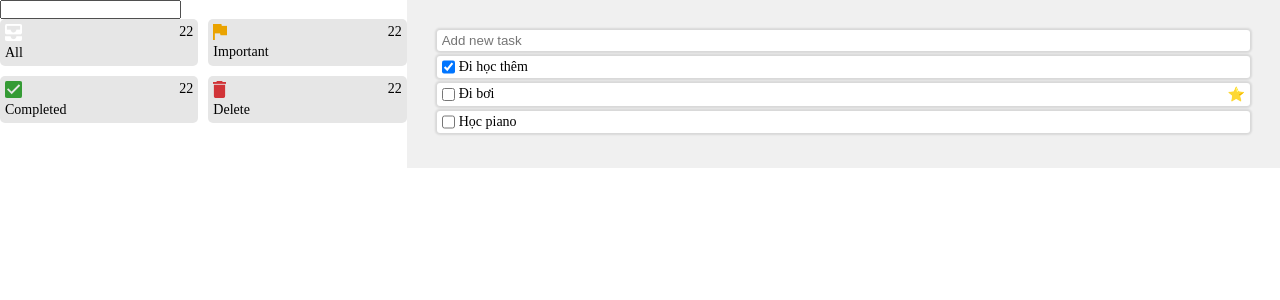
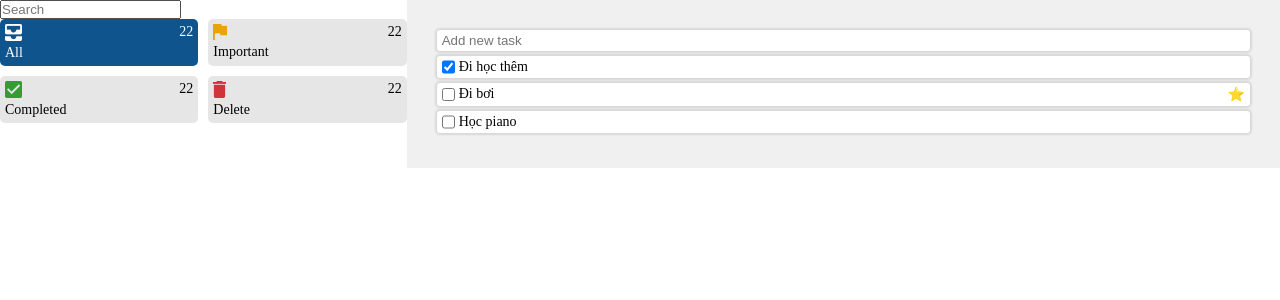
Before and after one commit to antking19/todoapp-holetex-02-04-2025, a React (Vite) app: page / in a window 1280 px wide. Shown: the top 300 px of the page. Built offline with nearby package versions, Linux system fonts and the light colour scheme.

Commit message:
Luu thong tin filter type dang lua chon

```diff
--- a/src/components/FilterPanel.css
+++ b/src/components/FilterPanel.css
@@ -10,6 +10,11 @@
     justify-content: space-between;
 }
 
+.filter-item.selected {
+    background-color: #0f548c;
+    color: white;
+}
+
 .filter-container {
     display: grid;
     grid-template-columns: repeat(2, 1fr);
--- a/src/components/FilterPanel.jsx
+++ b/src/components/FilterPanel.jsx
@@ -1,4 +1,4 @@
-import React from "react";
+import React, { useState } from "react";
 import "./FilterPanel.css";
 
 const FILTER_ITEMS = [
@@ -25,13 +25,22 @@ const FILTER_ITEMS = [
 ];
 
 const FilterPanel = () => {
+    const [selectedFilterId, setSelectedFilterId] = useState("all");
+
     return (
         <div className="filter-panel">
-            <input type="text" name="search-text" />
+            <input type="text" name="search-text" placeholder="Search" />
             <div className="filter-container">
                 {FILTER_ITEMS.map((filterItem) => {
                     return (
-                        <div className="filter-item">
+                        <div
+                            className={`filter-item ${
+                                filterItem.id === selectedFilterId
+                                    ? "selected"
+                                    : ""
+                            }`}
+                            onClick={() => setSelectedFilterId(filterItem.id)}
+                        >
                             <div className="filter-name">
                                 <img src={filterItem.iconPath} />
                                 <p>{filterItem.label}</p>
```
